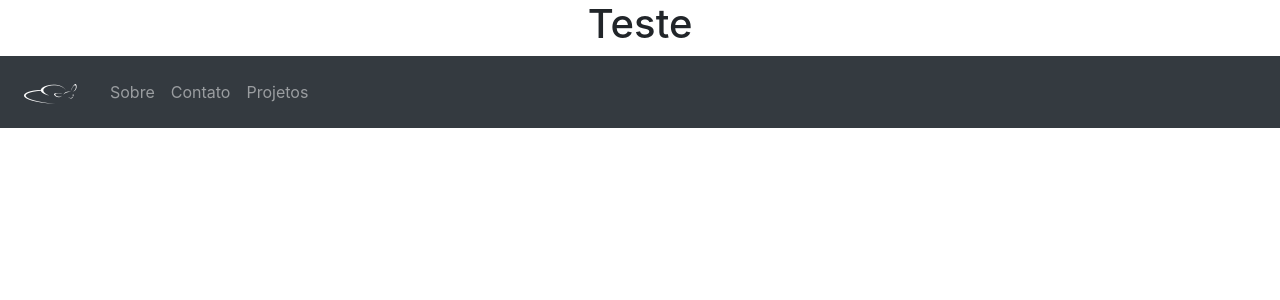
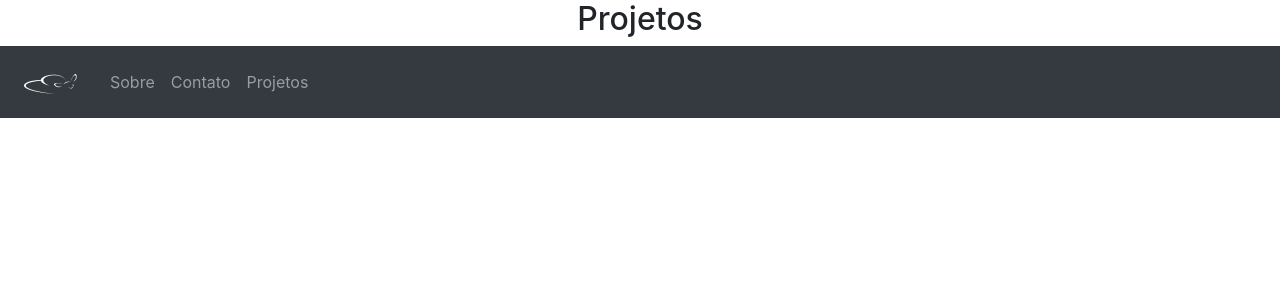
Before and after one commit to MarceloRatton/site, a React (Create React App) app: page /projetos in a window 1280 px wide. Shown: the top 300 px of the page. Built offline with nearby package versions, Linux system fonts and the light colour scheme.

Commit message:
pages created

```diff
--- /dev/null
+++ b/src/pages/Contato/index.js
@@ -0,0 +1,16 @@
+import React, { Component } from 'react';
+
+import Topbar from '../../components/Topbar'
+
+// import { Container } from './styles';
+
+export default class Contato extends Component {
+  render() {
+    return (
+        <div>
+            <h2>Contato</h2>
+            <Topbar />
+        </div>
+    )
+  }
+}
--- /dev/null
+++ b/src/pages/Projetos/index.js
@@ -0,0 +1,16 @@
+import React, { Component } from 'react';
+
+import Topbar from '../../components/Topbar'
+
+// import { Container } from './styles';
+
+export default class Projetos extends Component {
+  render() {
+    return (
+        <div>
+            <h2>Projetos</h2>
+            <Topbar />
+        </div>
+    )
+  }
+}
--- /dev/null
+++ b/src/pages/Sobre/index.js
@@ -0,0 +1,16 @@
+import React, { Component } from 'react';
+
+import Topbar from '../../components/Topbar'
+
+// import { Container } from './styles';
+
+export default class Sobre extends Component {
+  render() {
+    return (
+        <div>
+            <h2>Sobre</h2>
+            <Topbar />
+        </div>
+)
+  }
+}
--- a/src/routes/index.js
+++ b/src/routes/index.js
@@ -2,7 +2,10 @@ import React  from 'react'
 import { BrowserRouter, Switch, Route } from "react-router-dom"
 
 import Home from '../pages/Home'
-import Teste from '../pages/Teste'
+import Sobre from '../pages/Sobre'
+import Contato from '../pages/Contato'
+import Projetos from '../pages/Projetos'
+// import Teste from '../pages/Teste'
 
 
 // import { Container } from './styles';
@@ -12,9 +15,9 @@ const Routes = () => {
         <BrowserRouter>
             <Switch>
                 <Route exact path="/" component={Home} />
-                <Route path="/sobre" component={Teste} />
-                <Route path="/contato" component={Teste} />
-                <Route path="/projetos" component={Teste} />
+                <Route path="/sobre" component={Sobre} />
+                <Route path="/contato" component={Contato} />
+                <Route path="/projetos" component={Projetos} />
             </Switch>
         </BrowserRouter>
     )
```
